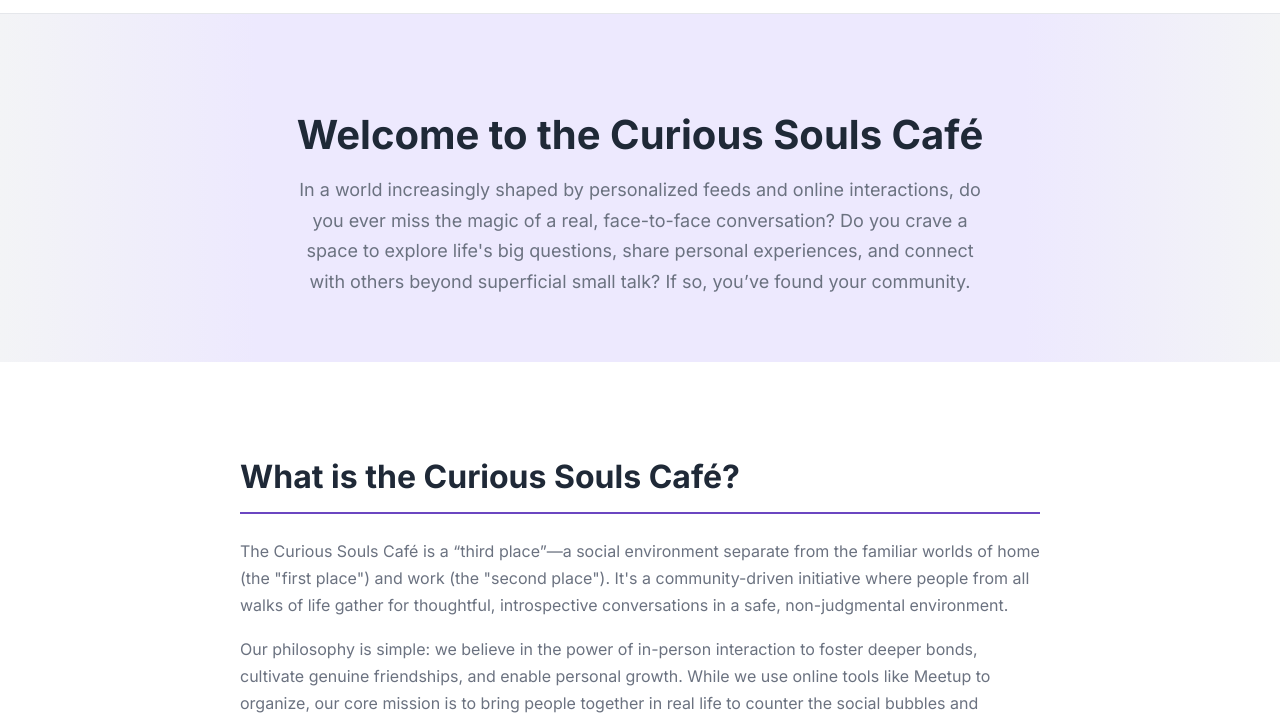
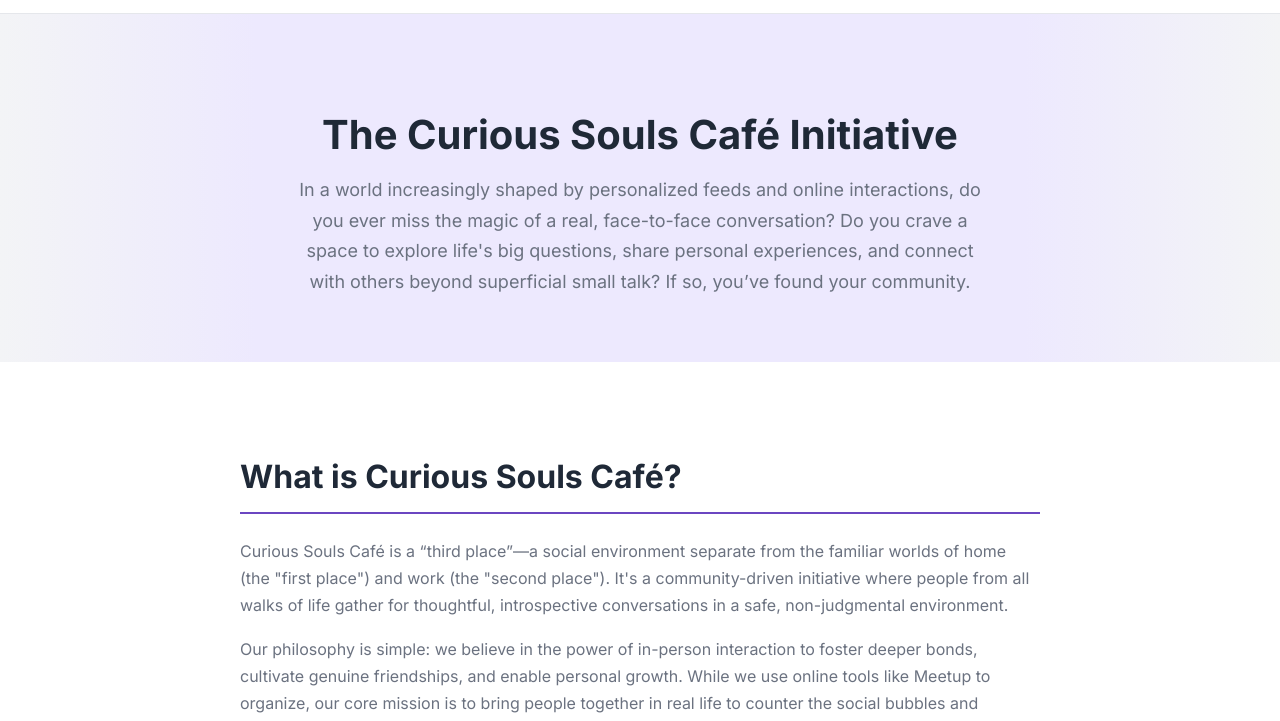
Before and after one commit to curioussoulscafe/www, a plain HTML site: page pages/introduction.html in a window 1280 px wide. Shown: the part 73-794 px from the top of the page. Drawn offline with Linux system fonts and the light colour scheme.

Commit message:
Update content

```diff
--- a/pages/introduction.html
+++ b/pages/introduction.html
@@ -253,15 +253,15 @@
     <main>
         <section class="hero">
             <div class="container">
-                <h1>Welcome to the Curious Souls Café</h1>
+                <h1>The Curious Souls Café Initiative</h1>
                 <p>In a world increasingly shaped by personalized feeds and online interactions, do you ever miss the magic of a real, face-to-face conversation? Do you crave a space to explore life's big questions, share personal experiences, and connect with others beyond superficial small talk? If so, you’ve found your community.</p>
             </div>
         </section>
 
         <section class="content-section">
             <div class="content-body">
-                <h2>What is the Curious Souls Café?</h2>
-                <p>The Curious Souls Café is a “third place”—a social environment separate from the familiar worlds of home (the "first place") and work (the "second place"). It's a community-driven initiative where people from all walks of life gather for thoughtful, introspective conversations in a safe, non-judgmental environment.</p>
+                <h2>What is Curious Souls Café?</h2>
+                <p>Curious Souls Café is a “third place”—a social environment separate from the familiar worlds of home (the "first place") and work (the "second place"). It's a community-driven initiative where people from all walks of life gather for thoughtful, introspective conversations in a safe, non-judgmental environment.</p>
                 <p>Our philosophy is simple: we believe in the power of in-person interaction to foster deeper bonds, cultivate genuine friendships, and enable personal growth. While we use online tools like Meetup to organize, our core mission is to bring people together in real life to counter the social bubbles and isolation that can arise from our increasingly digital lifestyles.</p>
                 <p>What started in Hong Kong in July 2024 has grown into a global community. As of September 2025, we have held over 100 sessions in cities like Singapore, Taipei, Osaka, Kuala Lumpur, Seoul and many more.</p>
                 <hr>
```
Also changed, not shown: pages/welcome.html (+1 -1 lines).
